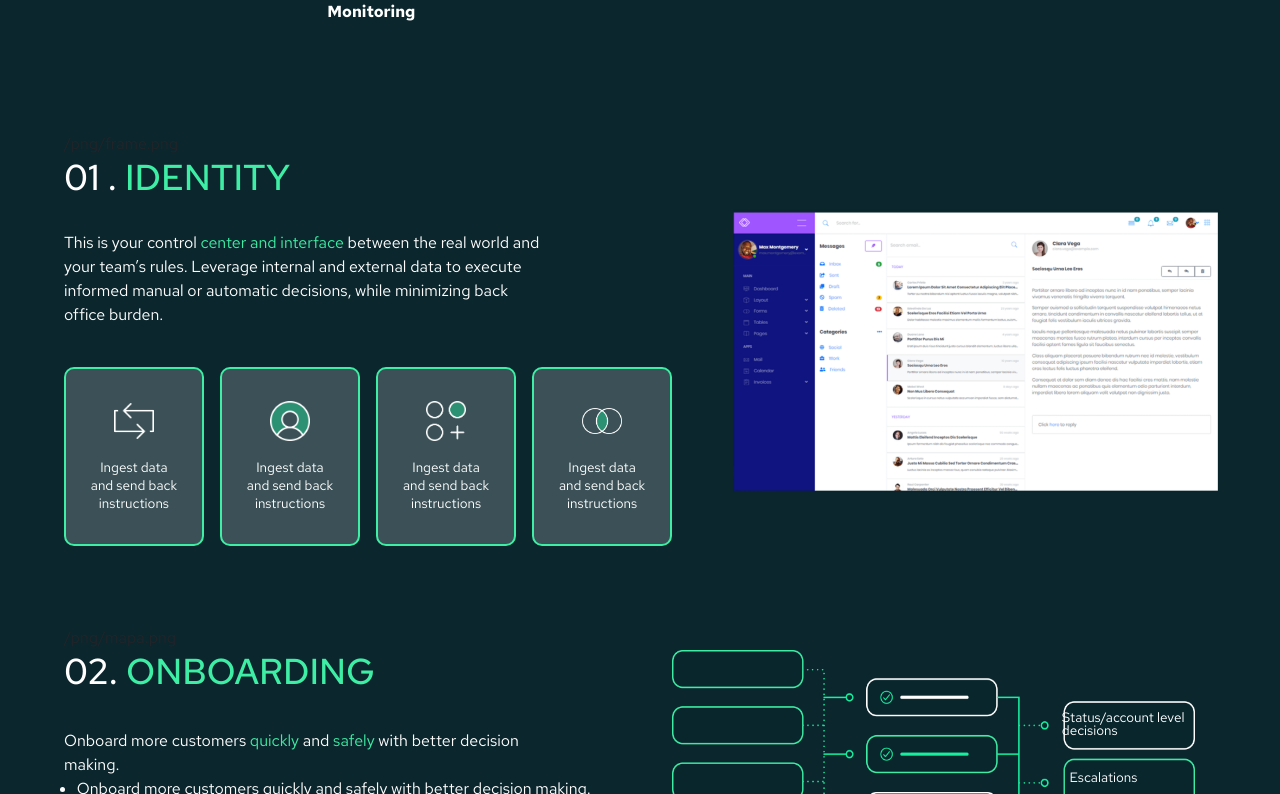
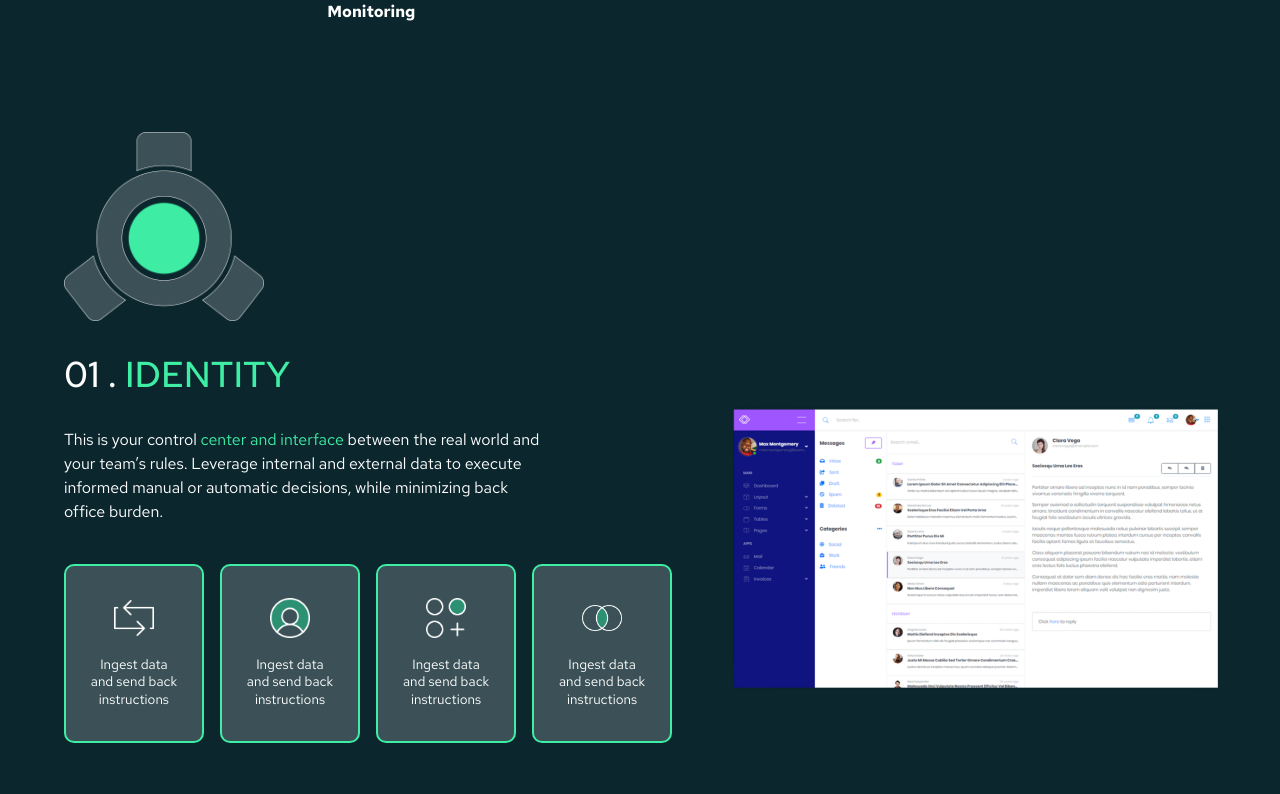
Before and after one commit to dokodeko/backbone, a Next.js app: page /clm in a window 1280 px wide. Shown: the part 1066-1860 px from the top of the page. Built offline with nearby package versions, Linux system fonts and the light colour scheme.

Commit message:
imagen prubea

```diff
--- /dev/null
+++ b/components/ui/ImagenInteractiva.jsx
@@ -0,0 +1,8 @@
+import style from "./ui.module.css";
+const ImagenInteractiva = (props) => {
+  const { fondoImagen } = props;
+  return <div className={`${style.imagen_interactiva}`}>
+      <img src={fondoImagen}/>
+  </div>;
+};
+export default ImagenInteractiva;
--- a/components/ui/Sections.jsx
+++ b/components/ui/Sections.jsx
@@ -19,7 +19,7 @@ const SectionCustom = (props) => {
   const onScreen = useOnScreen(ref);
   return (
     <div className={style.cont_sections} ref={ref}>
-      {props.imagen}
+      {props.imagenInteractiva}
       <div className="flex_box">
         <div
           className={`${style.cont_1} ${
--- a/components/ui/ui.module.css
+++ b/components/ui/ui.module.css
@@ -165,6 +165,12 @@
 .observando2 img {
   margin-right: 14%;
 }
+/* Imagen Interactiva */
+
+.imagen_interactiva {
+  width: 200px;
+  margin-bottom: 2rem;
+}
 @media (max-width: 1400px) {
   .cont_izquierdo {
     width: 38%;
--- a/pages/clm.jsx
+++ b/pages/clm.jsx
@@ -5,6 +5,7 @@ import SectionCustom from "../components/ui/Sections";
 import Card from "../components/ui/Card/Card";
 import CardImagen from "../components/ui/Card/CardImagen";
 import RealTImeClm from "../components/paginas/Clm/RealTimeClm";
+import ImagenInteractiva from "../components/ui/ImagenInteractiva";
 
 import style from "../components/ui/ui.module.css";
 const section1 = {
@@ -16,6 +17,7 @@ const section1 = {
     "between the real world and your team’s rules. Leverage internal and external data to execute informed manual or automatic decisions, while minimizing back office burden.",
   estadoImagen: true,
   imagen: "/png/frame.png",
+  fondoImagen: "/png/logos/p01.png",
   cards: [
     {
       textoBlanco: "Ingest data",
@@ -97,6 +99,7 @@ const section4 = {
   parrafo2: "to avoid fines whilst minimizing friction with your clients. ",
   estadoImagen: true,
   imagen: "/png/frame.png",
+
   cards: [
     {
       textoBlanco: "Automated regulatory reports",
@@ -137,6 +140,9 @@ export default function Clm() {
             imagen={section1.imagen}
             estadoImagen={section1.estadoImagen}
             posicion={style.custom_imagen}
+            imagenInteractiva={
+              <ImagenInteractiva fondoImagen={section1.fondoImagen} />
+            }
             cards={
               <>
                 {section1.cards.map((card, index) => {
@@ -236,7 +242,6 @@ export default function Clm() {
                       fondo={style.fondo_card_clm}
                       custom_titulo={style.custom_titulo}
                       custom_parrafo={style.parrafo_custom2}
-
                     >
                       <CardImagen key={index} imagen={card.imagen} />
                     </Card>
```
